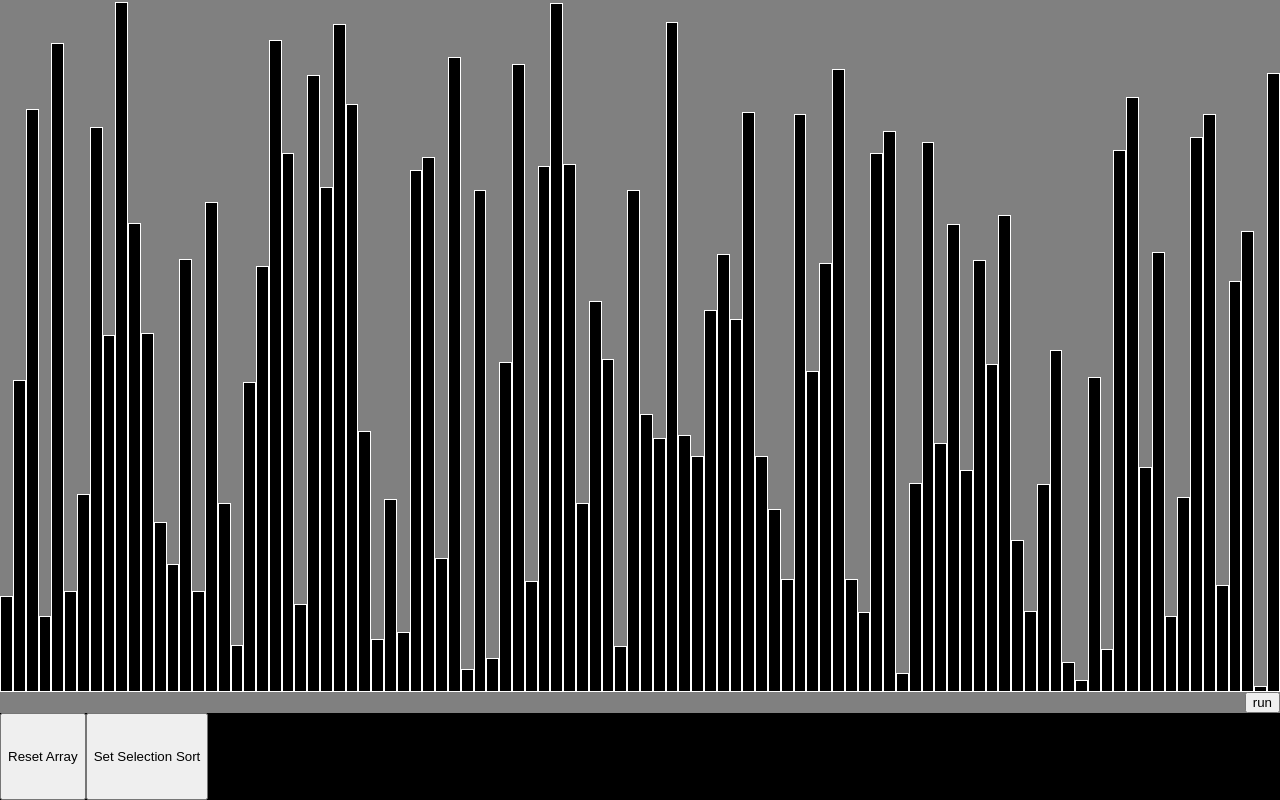
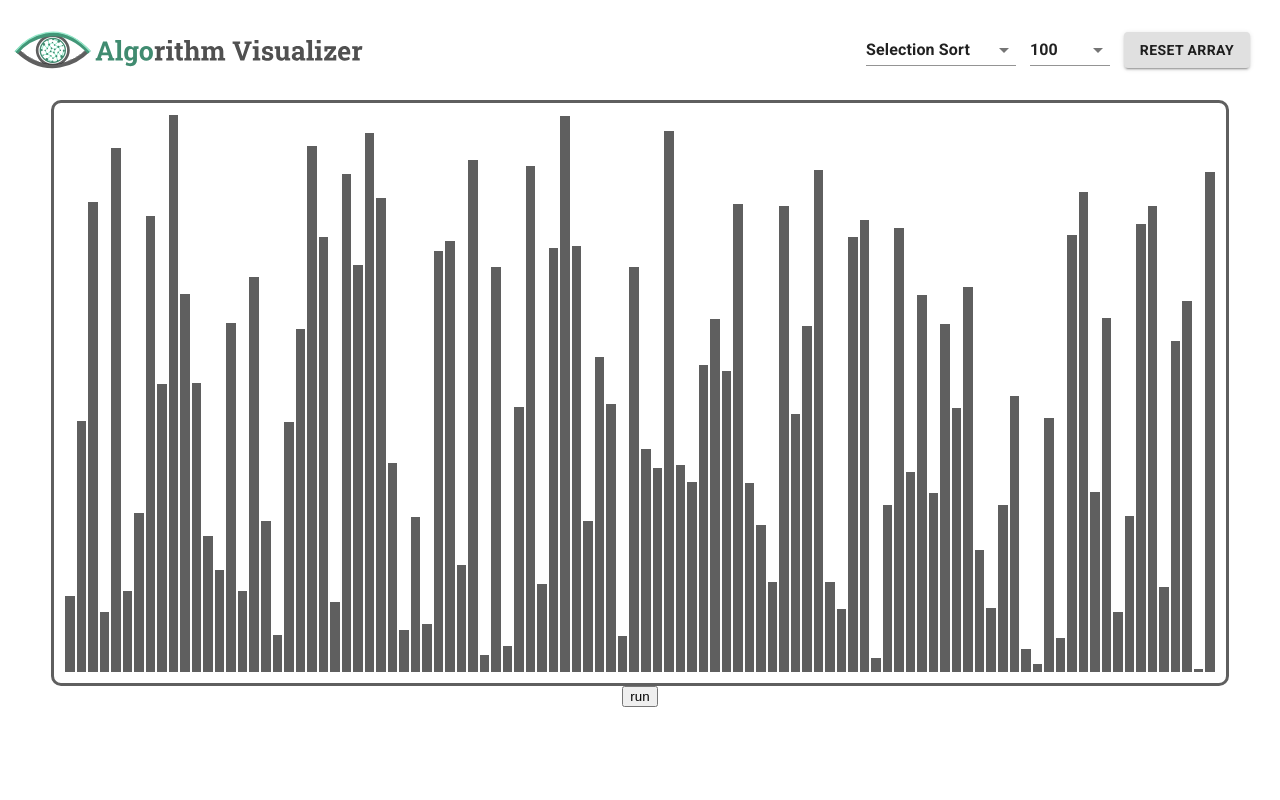
Before and after one commit to sjunhong/algorithm-visualizer, a React (Create React App) app: page / in a window 1280 px wide. Built offline with nearby package versions, Linux system fonts and the light colour scheme.

Commit message:
feat: updated layout and sorting controllers

```diff
--- a/package.json
+++ b/package.json
@@ -3,6 +3,7 @@
   "version": "0.1.0",
   "private": true,
   "dependencies": {
+    "@material-ui/core": "^4.11.4",
     "@testing-library/jest-dom": "^5.11.4",
     "@testing-library/react": "^11.1.0",
     "@testing-library/user-event": "^12.1.10",
--- a/public/index.html
+++ b/public/index.html
@@ -24,6 +24,10 @@
       work correctly both with client-side routing and a non-root public URL.
       Learn how to configure a non-root public URL by running `npm run build`.
     -->
+    <link rel="preconnect" href="https://fonts.gstatic.com">
+    <link href="https://fonts.googleapis.com/css2?family=Roboto+Slab:wght@500;600;700&display=swap" rel="stylesheet">
+    <link rel="stylesheet" href="https://fonts.googleapis.com/css?family=Roboto:300,400,500,700&display=swap" />
+
     <title>React App</title>
   </head>
   <body>
--- a/src/AlgorithmVisualizer.tsx
+++ b/src/AlgorithmVisualizer.tsx
@@ -1,60 +1,40 @@
 import { trace } from 'console';
 import { useCallback, useEffect, useState } from 'react';
 import styled from 'styled-components';
+import { NavigationBarItem } from 'typescript';
 import { addTrace, getSortedIndicies, newTrace, swap, TraceArray } from './algorithms/helper';
+import { SelectionSort } from './algorithms/SelectionSort';
+import Navbar from './components/Navbar';
 import SortingVisualizer from './components/SortVisualizer';
+
+interface Algorithms {
+  [name: string]: (arr: number[]) => TraceArray;
+}
 
 function AlgorithmVisualizer() {
   const [array, setArray] = useState<number[]>([]);
   const [arrayLength, setArrayLength] = useState<number>(100);
   const [traces, setTraces] = useState<TraceArray>([]);
+  const [algorithm, setAlgorithm] = useState<string>('Selection Sort');
+
+  const ALGORITHMS: Algorithms = {
+    'Selection Sort': SelectionSort,
+  };
 
   const resetArray = (arrayLength: number) => {
     const max = 1000;
     const min = 5;
+    setTraces([]);
+    console.log('set trace to []');
     setArray([...Array(arrayLength)].map(() => Math.floor(Math.random() * (max - min + 1)) + min));
   };
 
-  const handleSelectionSort = () => {
-    // selectionSort(array);
-    createTraces();
+  const handleSetAlgorithm = (name: string) => {
+    setAlgorithm(name);
   };
 
-  const selectionSort = (arr: number[]) => {
-    const trace = newTrace(arr);
-
-    let i, j, min_idx;
-    const n = arr.length;
-    for (i = 0; i < n - 1; i++) {
-      min_idx = i;
-      for (j = i + 1; j < n; j++) {
-        // visualize searching index
-        // sorted, searched, selected, swaped
-        addTrace(trace, arr, getSortedIndicies(trace), [j], [min_idx]);
-
-        if (arr[j] < arr[min_idx]) {
-          addTrace(trace, arr, getSortedIndicies(trace), [j], [min_idx]);
-
-          min_idx = j;
-
-          //visualize selected index
-          addTrace(trace, arr, getSortedIndicies(trace), [j], [min_idx]);
-        }
-      }
-
-      //visualize swaping indices
-      addTrace(trace, arr, getSortedIndicies(trace), [], [], [i, min_idx]);
-
-      swap(arr, i, min_idx);
-
-      //visualize sorted indices
-      addTrace(trace, arr, [...getSortedIndicies(trace), i]);
-    }
-
-    //visualize sorted indices
-    addTrace(trace, arr, [...getSortedIndicies(trace), n - 1]);
-
-    return trace;
+  const handleSetArrayLength = (arrayLength: number) => {
+    setArrayLength(arrayLength);
   };
 
   const handleResetArray = () => {
@@ -62,43 +42,43 @@ function AlgorithmVisualizer() {
   };
 
   const createTraces = () => {
-    const sorted = selectionSort([...array]);
-    if (sorted) {
+    const sort = ALGORITHMS[algorithm];
+
+    if (sort) {
+      const sorted = sort([...array]);
       setTraces(sorted);
+      console.log('create trace');
     }
   };
 
   useEffect(() => {
     resetArray(arrayLength);
-    console.log('mounted');
   }, [arrayLength]);
+
+  useEffect(() => {
+    createTraces();
+  }, [array]);
 
   return (
     <Wrapper>
+      <Navbar
+        handleResetArray={handleResetArray}
+        handleSetAlgorithm={handleSetAlgorithm}
+        handleSetArrayLengh={handleSetArrayLength}
+      />
       <SortingVisualizer array={array} traces={traces} />
-      <ControllerWrapper>
-        <button onClick={handleResetArray}>Reset Array</button>
-        <button onClick={handleSelectionSort}>Set Selection Sort</button>
-      </ControllerWrapper>
     </Wrapper>
   );
 }
 
-const ControllerWrapper = styled.div`
-  display: flex;
-  width: 100vw;
-  height: 100px;
-  background: black;
-`;
-
 const Wrapper = styled.div`
   display: flex;
   flex-direction: column;
-  justify-content: center;
-  align-items: flex-end;
+  justify-content: flex-start;
+  align-items: center;
   width: 100vw;
   height: 100vh;
-  background: grey;
+  background: white;
 `;
 
 export default AlgorithmVisualizer;
--- /dev/null
+++ b/src/algorithms/SelectionSort.tsx
@@ -0,0 +1,38 @@
+import { addTrace, getSortedIndicies, newTrace, swap, TraceArray } from './helper';
+
+export const SelectionSort = (arr: number[]): TraceArray => {
+  const trace = newTrace(arr);
+
+  let i, j, min_idx;
+  const n = arr.length;
+  for (i = 0; i < n - 1; i++) {
+    min_idx = i;
+    for (j = i + 1; j < n; j++) {
+      // visualize searching index
+      // sorted, searched, selected, swaped
+      addTrace(trace, arr, getSortedIndicies(trace), [j], [min_idx]);
+
+      if (arr[j] < arr[min_idx]) {
+        addTrace(trace, arr, getSortedIndicies(trace), [j], [min_idx]);
+
+        min_idx = j;
+
+        //visualize selected index
+        addTrace(trace, arr, getSortedIndicies(trace), [j], [min_idx]);
+      }
+    }
+
+    //visualize swaping indices
+    addTrace(trace, arr, getSortedIndicies(trace), [], [], [i, min_idx]);
+
+    swap(arr, i, min_idx);
+
+    //visualize sorted indices
+    addTrace(trace, arr, [...getSortedIndicies(trace), i]);
+  }
+
+  //visualize sorted indices
+  addTrace(trace, arr, [...getSortedIndicies(trace), n - 1]);
+
+  return trace;
+};
--- a/src/components/Bar.tsx
+++ b/src/components/Bar.tsx
@@ -11,7 +11,7 @@ interface BarProps {
 }
 
 const Bar = ({ width, height, IsSorted, IsSearched, IsSelected, IsSwaped }: BarProps) => {
-  let color = 'black';
+  let color = '#5f5f5f';
   if (IsSorted) {
     color = 'green';
   } else if (IsSwaped) {
@@ -38,7 +38,7 @@ const Wrapper = styled.div.attrs(({ $width, $height, $color }: WrapperProps) =>
     background: $color,
   },
 }))<WrapperProps>`
-  border: 1px solid white;
+  border: 0.1px solid white;
 `;
 
 export default Bar;
--- /dev/null
+++ b/src/components/Navbar.tsx
@@ -0,0 +1,35 @@
+import styled from 'styled-components';
+import VisualizerController from './VisualizerController';
+
+export interface VisualizerControllerProps {
+  handleResetArray: () => void;
+  handleSetAlgorithm: (name: string) => void;
+  handleSetArrayLengh: (arrayLength: number) => void;
+}
+
+function Navbar(props: VisualizerControllerProps) {
+  return (
+    <Wrapper>
+      <img
+        src={`${process.env.PUBLIC_URL}/algorithm-visualizer-logo.svg`}
+        style={{ height: '40px', padding: '0 0 0 10px ' }}
+      />
+      <VisualizerController
+        handleResetArray={props.handleResetArray}
+        handleSetAlgorithm={props.handleSetAlgorithm}
+        handleSetArrayLengh={props.handleSetArrayLengh}
+      />
+    </Wrapper>
+  );
+}
+
+const Wrapper = styled.div`
+  display: flex;
+  justify-content: space-between;
+  align-items: center;
+  width: 100vw;
+  height: 100px;
+  background: white;
+`;
+
+export default Navbar;
--- a/src/components/SortChart.tsx
+++ b/src/components/SortChart.tsx
@@ -1,3 +1,4 @@
+import styled from 'styled-components';
 import { Trace } from '../algorithms/helper';
 import Bar from './Bar';
 
@@ -24,7 +25,16 @@ const genBarGraph = ({ array, sortedIndices, searched, selected, swaped }: Trace
 };
 
 const SortChart = ({ array, sortedIndices, searched, selected, swaped }: Trace) => {
-  return <>{genBarGraph({ array, sortedIndices, searched, selected, swaped })}</>;
+  return <Wrapper>{genBarGraph({ array, sortedIndices, searched, selected, swaped })}</Wrapper>;
 };
 
+const Wrapper = styled.div`
+  display: flex;
+  justify-content: center;
+  align-items: flex-end;
+  width: 100%;
+  height: 100%;
+  background: white;
+`;
+
 export default SortChart;
--- a/src/components/SortVisualizer.tsx
+++ b/src/components/SortVisualizer.tsx
@@ -56,7 +56,7 @@ function SortingVisualizer(props: SortingVisualizerProps) {
         (item) => {
           _changeVisualState(item);
         },
-        i * 5,
+        i * 30,
         trace,
       );
     });
@@ -80,11 +80,15 @@ function SortingVisualizer(props: SortingVisualizerProps) {
 
 const Wrapper = styled.div`
   display: flex;
+  flex-direction: column;
   justify-content: center;
-  align-items: flex-end;
-  width: 100vw;
-  height: 100vh;
-  background: grey;
+  align-items: center;
+  width: 90%;
+  height: 70%;
+  background: white;
+  padding: 10px;
+  border: 3px solid #5f5f5f;
+  border-radius: 10px;
 `;
 
 export default SortingVisualizer;
--- /dev/null
+++ b/src/components/VisualizerController.tsx
@@ -0,0 +1,78 @@
+import { Button, FormControl, FormHelperText, InputLabel, MenuItem, Select } from '@material-ui/core';
+import React, { useState } from 'react';
+import styled from 'styled-components';
+import { VisualizerControllerProps } from './Navbar';
+
+function VisualizerController(props: VisualizerControllerProps) {
+  const [algorithm, setAlgorithm] = useState<string>('Selection Sort');
+  const [arrayLength, setArrayLength] = useState<number>(100);
+  return (
+    <Wrapper>
+      <FormControl>
+        <Select
+          value={algorithm}
+          onChange={(e) => {
+            setAlgorithm(e.target.value as string);
+            props.handleSetAlgorithm(e.target.value as string);
+          }}
+          displayEmpty
+          inputProps={{ 'aria-label': 'Without label' }}
+          style={{ minWidth: '150px' }}
+        >
+          <MenuItem value={'Selection Sort'}>
+            <span>Selection Sort</span>
+          </MenuItem>
+          <MenuItem value={'Bubble Sort'}>
+            <span>Bubble Sort</span>
+          </MenuItem>
+          <MenuItem value={'Merge Sort'}>
+            <span>Merge Sort</span>
+          </MenuItem>
+        </Select>
+      </FormControl>
+      <FormControl>
+        <Select
+          value={arrayLength}
+          onChange={(e) => {
+            setArrayLength(e.target.value as number);
+            props.handleSetArrayLengh(e.target.value as number);
+          }}
+          displayEmpty
+          inputProps={{ 'aria-label': 'Without label' }}
+          style={{ minWidth: '80px' }}
+        >
+          <MenuItem value={10}>
+            <span>10</span>
+          </MenuItem>
+          <MenuItem value={50}>
+            <span>50</span>
+          </MenuItem>
+          <MenuItem value={100}>
+            <span>100</span>
+          </MenuItem>
+          <MenuItem value={200}>
+            <span>200</span>
+          </MenuItem>
+        </Select>
+      </FormControl>
+      <Button variant="contained" onClick={props.handleResetArray}>
+        Reset Array
+      </Button>
+    </Wrapper>
+  );
+}
+
+const Wrapper = styled.div`
+  display: flex;
+  justify-content: space-between;
+  align-items: center;
+  width: 30%;
+  margin: 0 30px;
+
+  span {
+    font-weight: 600;
+    // padding-left: 10px;
+  }
+`;
+
+export default VisualizerController;
```
Also changed, not shown: public/algorithm-visualizer-logo.svg (added), 1 other file (tests, documents, lock files or other folders).
